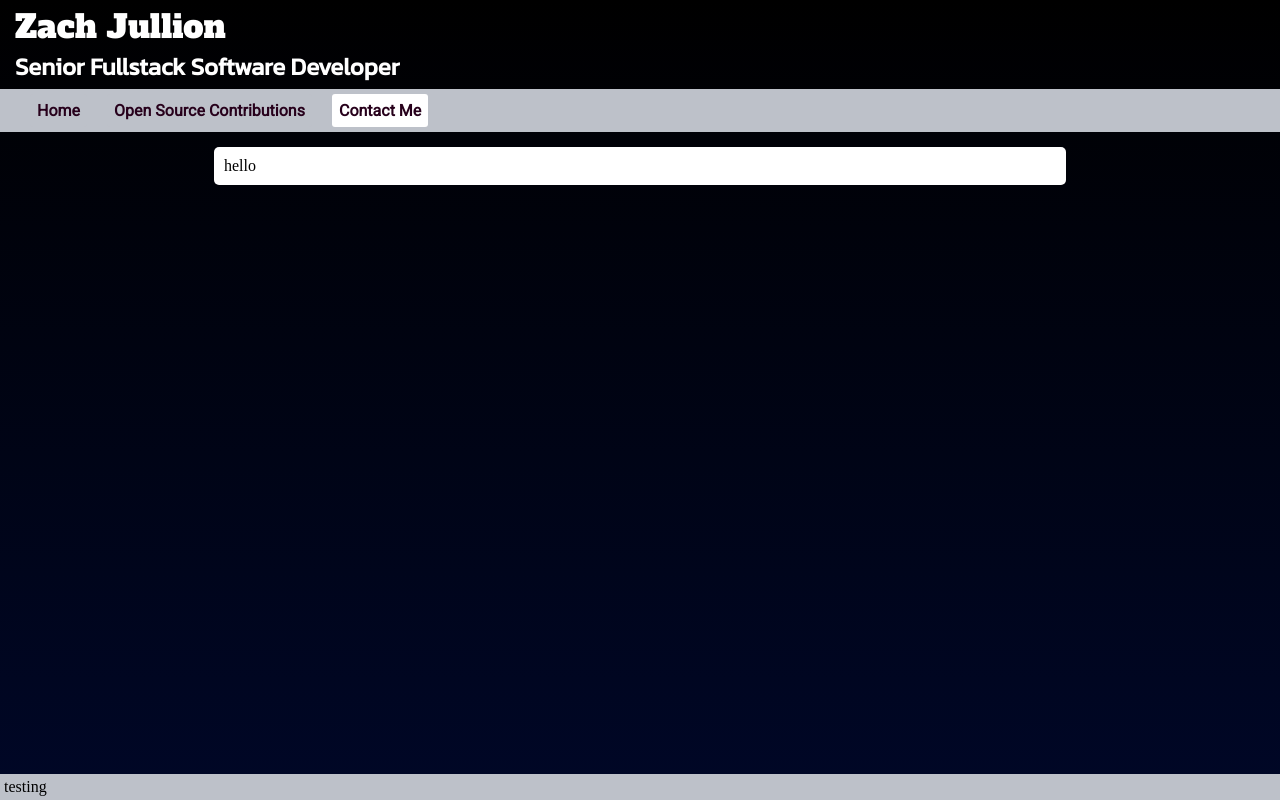
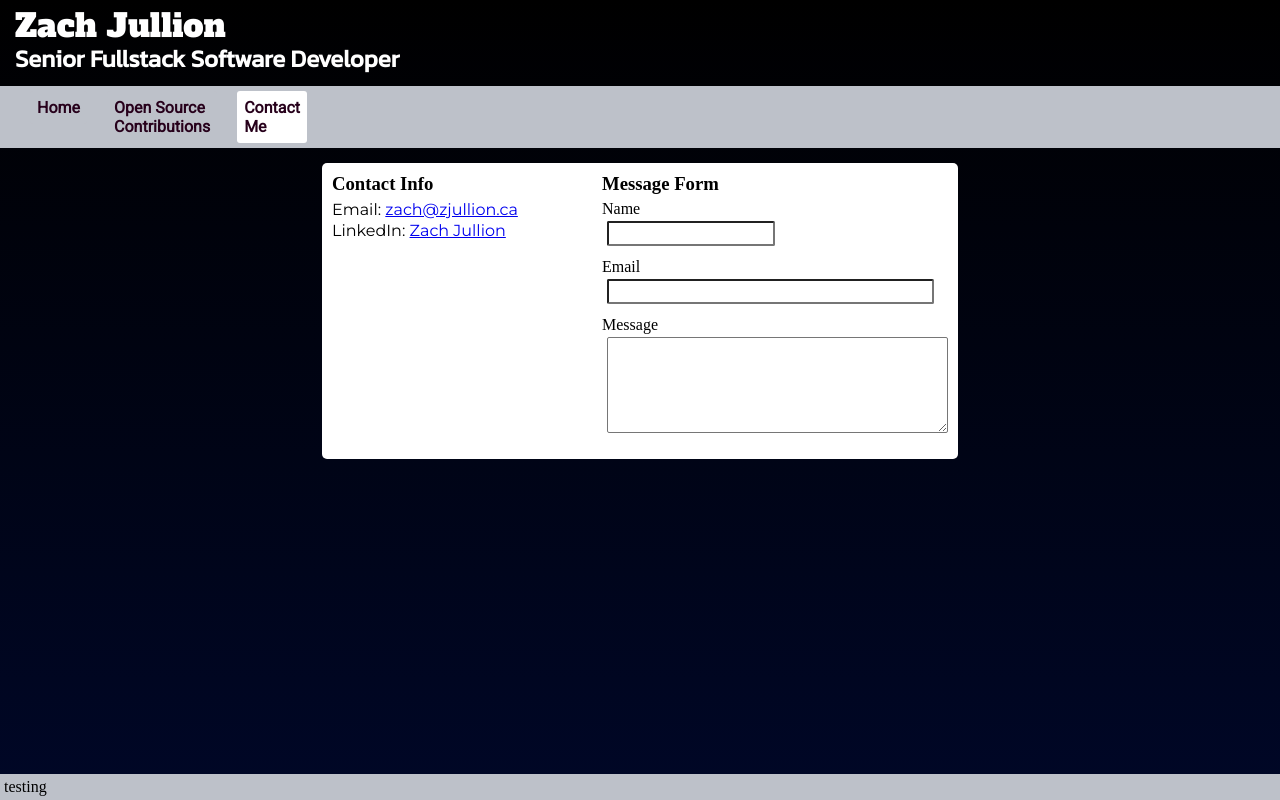
Before and after one commit to zjullion/zjullionca, a React app in the folder frontend/: page /contact in a window 1280 px wide. Built offline with nearby package versions, Linux system fonts and the light colour scheme.

Commit message:
Most of contact page complete, plus variety of small refactors

```diff
--- a/frontend/public/index.html
+++ b/frontend/public/index.html
@@ -6,7 +6,7 @@
     <meta name="viewport" content="width=device-width, initial-scale=1" />
     <link
       rel="stylesheet"
-      href="https://fonts.googleapis.com/css2?family=Alfa+Slab+One&family=Kanit&?family=Montserrat&family=Open+Sans&family=Roboto&family=Roboto+Slab"
+      href="https://fonts.googleapis.com/css2?family=Alfa+Slab+One&family=Kanit&?family=Montserrat&family=Roboto"
     />
     <title>Zach Jullion - Software Developer</title>
   </head>
--- a/frontend/src/components/Contact.tsx
+++ b/frontend/src/components/Contact.tsx
@@ -1,7 +1,77 @@
-import { FunctionComponent } from 'react'
+import { FunctionComponent, useState } from 'react'
+import { css, styled } from 'styled-components'
 
-import { FlexChild, FlexDiv, ListItem, SafeLink, Text, Title, UnorderedList } from './base'
+import { FlexChild, FlexDiv, SafeLink, Text, Title } from './base'
+
+const INPUT_CSS = css`
+  border-radius: 2px;
+  padding: 2px;
+  margin: 3px 0 12px 5px;
+  font-size: 0.95em;
+`
+
+const StyledInput = styled.input`
+  ${INPUT_CSS}
+  ${(props) => `width: ${(props.maxLength ?? 30) * 0.35}em;`}
+`
+
+const StyledTextArea = styled.textarea`
+  ${INPUT_CSS}
+`
+
+const EMAIL_REGEX = /[^@]+@[^@]+\.[^@]+/
 
 export const Contact: FunctionComponent = () => {
-  return <div>hello</div>
+  const [name, setName] = useState<string>('')
+  const [email, setEmail] = useState<string>('')
+  const [message, setMessage] = useState<string>('')
+
+  return (
+    <FlexDiv>
+      <FlexChild>
+        <Title>Contact Info</Title>
+        <Text>
+          Email: <a href="mailto:zach@zjullion.ca">zach@zjullion.ca</a>
+        </Text>
+        <Text>
+          LinkedIn:{' '}
+          <SafeLink
+            content="Zach Jullion"
+            to="https://www.linkedin.com/in/zach-jullion-b9809b14a/"
+          />
+        </Text>
+      </FlexChild>
+      <FlexChild>
+        <Title>Message Form</Title>
+        <label>Name</label>
+        <br />
+        <StyledInput
+          maxLength={30}
+          onChange={(event) => setName(event?.target?.value)}
+          type="text"
+          value={name}
+        />
+        <br />
+        <label>Email</label>
+        <br />
+        <StyledInput
+          maxLength={60}
+          onChange={(event) => setEmail(event?.target?.value)}
+          type="text"
+          value={email}
+        />
+        <br />
+        <label>Message</label>
+        <br />
+        <StyledTextArea
+          cols={35}
+          maxLength={500}
+          onChange={(event) => setMessage(event?.target?.value)}
+          rows={5}
+          value={message}
+        />
+        <br />
+      </FlexChild>
+    </FlexDiv>
+  )
 }
--- a/frontend/src/components/Contributions.tsx
+++ b/frontend/src/components/Contributions.tsx
@@ -6,7 +6,7 @@ export const Contributions: FunctionComponent = () => {
   return (
     <FlexDiv>
       <FlexChild>
-        <Title>AWS Amplify CLI</Title>
+        <Title>AWS Amplify CLI (contributor)</Title>
         <Text>
           <SafeLink content="Homepage" to="https://github.com/aws-amplify/amplify-cli" />
         </Text>
@@ -25,7 +25,7 @@ export const Contributions: FunctionComponent = () => {
         </Text>
       </FlexChild>
       <FlexChild>
-        <Title>sensitive-param-filter</Title>
+        <Title>sensitive-param-filter (author)</Title>
         <Text>
           <SafeLink content="Homepage" to="https://github.com/amaabca/sensitive-param-filter" />
         </Text>
@@ -44,7 +44,7 @@ export const Contributions: FunctionComponent = () => {
         </Text>
       </FlexChild>
       <FlexChild>
-        <Title>zjullionca</Title>
+        <Title>zjullionca (author)</Title>
         <Text>
           <SafeLink content="Homepage" to="https://github.com/zjullion/zjullionca" />
         </Text>
@@ -67,7 +67,7 @@ export const Contributions: FunctionComponent = () => {
         </UnorderedList>
       </FlexChild>
       <FlexChild>
-        <Title>fetched-interval-cache</Title>
+        <Title>fetched-interval-cache (author)</Title>
         <Text>
           <SafeLink content="Homepage" to="https://github.com/zjullion/fetched-interval-cache" />
         </Text>
--- a/frontend/src/components/PageContainer.tsx
+++ b/frontend/src/components/PageContainer.tsx
@@ -2,19 +2,49 @@ import { FunctionComponent } from 'react'
 import { Link, LinkProps, Outlet, useLocation } from 'react-router-dom'
 import { styled } from 'styled-components'
 
+const generateScreenWidthStyles = (
+  styles: [string, string, string, string, string, string, string, string],
+) => {
+  return `
+  @media only screen and (min-width: 1621px) { ${styles[0]} }
+  @media only screen and (max-width: 1620px) { ${styles[1]} }
+  @media only screen and (max-width: 1080px) { ${styles[2]} }
+  @media only screen and (max-width: 810px) { ${styles[3]} }
+  @media only screen and (max-width: 675px) { ${styles[4]} }
+  @media only screen and (max-width: 540px) { ${styles[5]} }
+  @media only screen and (max-width: 450px) { ${styles[6]} }
+  @media only screen and (max-width: 360px) { ${styles[7]} }
+`
+}
+
 const COLOR_LIGHT_GREY = '#bdc1c9'
+
+const AppContainer = styled.div`
+  ${generateScreenWidthStyles([
+    'font-size: 16px;',
+    'font-size: 16px;',
+    'font-size: 16px;',
+    'font-size: 17px;',
+    'font-size: 17px;',
+    'font-size: 18px;',
+    'font-size: 19px;',
+    'font-size: 20px;',
+  ])}
+`
 
 const MainTitle = styled.h1`
   font-family: 'Alfa Slab One', serif;
   font-weight: normal;
+  line-height: 100%;
   color: white;
-  margin: 5px 15px 0 15px;
+  margin: 10px 15px 5px 15px;
 `
 const MainSubtitle = styled.h2`
   font-family: 'Kanit', sans-serif;
   font-weight: bold;
+  line-height: 100%;
   color: white;
-  margin: 0 15px 5px 15px;
+  margin: 0 15px 15px 15px;
 `
 
 const LinkContainer = styled.div`
@@ -32,7 +62,9 @@ const StyledBarLink = styled(Link)`
   border-radius: 3px;
   padding: 7px;
   margin: 0;
-  font-family: 'Roboto', 'Open Sans', sans-serif;
+  height: fit-content;
+  width: min-content;
+  font-family: 'Roboto', sans-serif;
   font-weight: bold;
   text-decoration: none;
   color: #27001b;
@@ -47,31 +79,18 @@ const StyledBarLink = styled(Link)`
 const ContentContainer = styled.div`
   background: white;
   color: black;
-  margin: 15px auto;
-  @media only screen and (min-width: 1621px) {
-    width: 60%;
-  }
-  @media only screen and (max-width: 1620px) {
-    width: 65%;
-  }
-  @media only screen and (max-width: 1080px) {
-    width: 70%;
-  }
-  @media only screen and (max-width: 810px) {
-    width: 75%;
-  }
-  @media only screen and (max-width: 675px) {
-    width: 80%;
-  }
-  @media only screen and (max-width: 540px) {
-    width: 85%;
-  }
-  @media only screen and (max-width: 450px) {
-    width: 90%;
-  }
-  @media only screen and (max-width: 360px) {
-    width: 95%;
-  }
+  margin: 15px auto 50px auto;
+  width: fit-content;
+  ${generateScreenWidthStyles([
+    'max-width: 60%;',
+    'max-width: 65%;',
+    'max-width: 70%;',
+    'max-width: 75%;',
+    'max-width: 80%;',
+    'max-width: 85%;',
+    'max-width: 90%;',
+    'max-width: 95%;',
+  ])}
   min-width: 275px;
   padding: 10px;
   border-radius: 5px;
@@ -89,7 +108,7 @@ const BottomBar = styled.div`
 
 export const PageContainer: FunctionComponent = () => {
   return (
-    <>
+    <AppContainer>
       <MainTitle>Zach Jullion</MainTitle>
       <MainSubtitle>Senior Fullstack Software Developer</MainSubtitle>
       <LinkContainer>
@@ -101,6 +120,6 @@ export const PageContainer: FunctionComponent = () => {
         <Outlet />
       </ContentContainer>
       <BottomBar>testing</BottomBar>
-    </>
+    </AppContainer>
   )
 }
--- a/frontend/src/components/base.tsx
+++ b/frontend/src/components/base.tsx
@@ -23,15 +23,13 @@ export const Image = styled.img`
 `
 
 export const ListItem = styled.li`
-  font-family: Montserrat, 'Open Sans', sans-serif;
+  font-family: Montserrat, sans-serif;
 `
 
-export type SafeLinkProps = {
+export const SafeLink: FunctionComponent<{
   content: string
   to: string
-}
-
-export const SafeLink: FunctionComponent<SafeLinkProps> = (props) => {
+}> = (props) => {
   const { content, to } = props
 
   return (
@@ -44,7 +42,7 @@ export const SafeLink: FunctionComponent<SafeLinkProps> = (props) => {
 export const Text = styled.p`
   margin: 0 0 2px 0;
   padding: 0;
-  font-family: Montserrat, 'Open Sans', sans-serif;
+  font-family: Montserrat, sans-serif;
 `
 
 export const Title = styled.h3`
```
Also changed, not shown: 1 other file (tests, documents, lock files or other folders).
